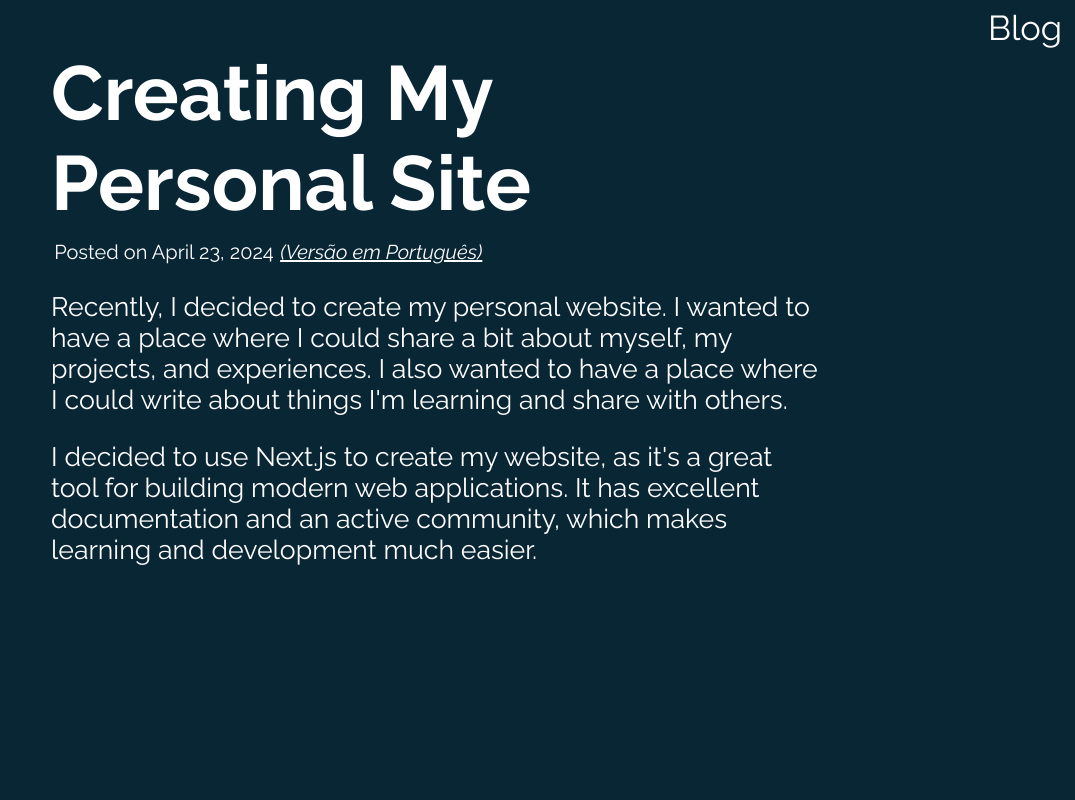
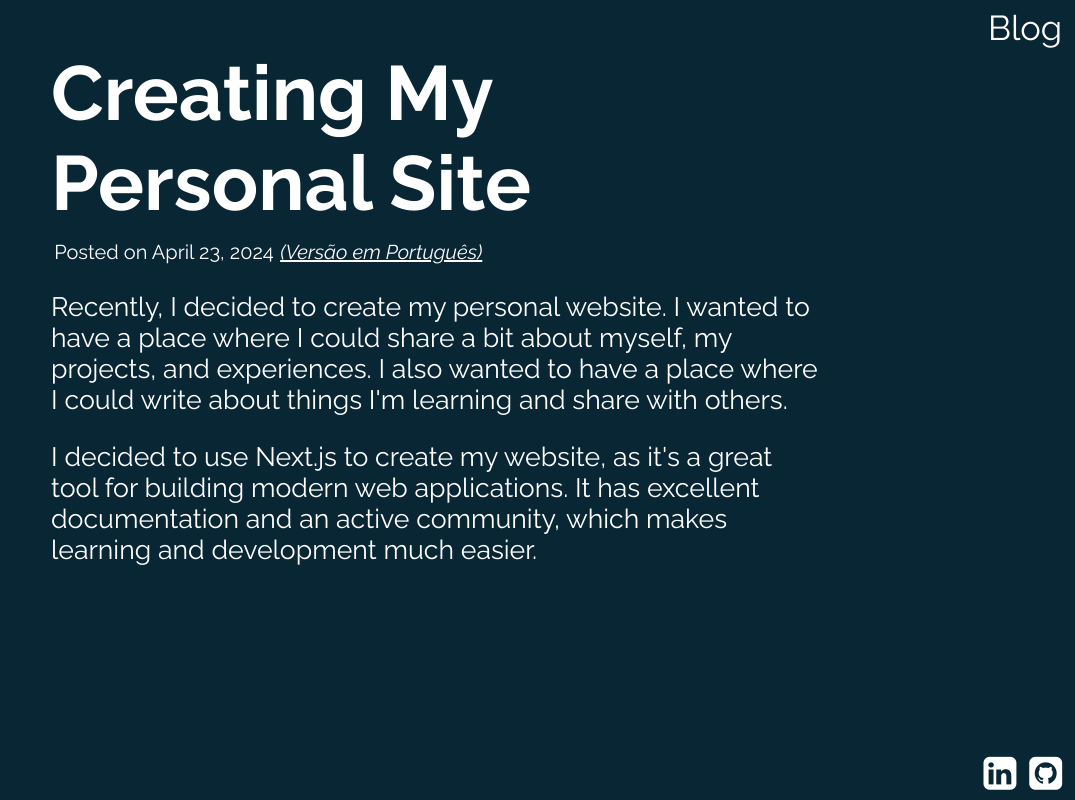
Before and after one commit to JhonattasFerreira/my-site, a Next.js app: page /blog/2024/04/23/creating-my-personal-site in a window 1280 px wide. Shown: the whole page, without its empty margins (205-1280 px from the left). Built offline with nearby package versions, Linux system fonts and the light colour scheme; a web font is replaced by a local one.

Commit message:
feat: create footer on the post component

```diff
--- a/components/Post/Post.module.css
+++ b/components/Post/Post.module.css
@@ -1,3 +1,9 @@
+.container {
+  display: flex;
+  flex-direction: column;
+  height: 100vh;
+}
+
 .mainContent {
   display: flex;
   flex-direction: column;
@@ -32,6 +38,20 @@
   color: #9ec8b9;
 }
 
+.footer {
+  margin-top: auto;
+  padding-bottom: 2vh;
+  padding-right: 3vh;
+  font-size: 11.2vw;
+  display: flex;
+  flex-direction: row;
+  justify-content: flex-end;
+}
+
+.footer a:first-child {
+  padding-right: 2.5vw;
+}
+
 @media (min-width: 600px) and (max-width: 961px) {
   .mainContent {
     font-size: 19pt;
@@ -43,9 +63,19 @@
   }
 
   .options {
-    font-size: 2.1vw;
+    font-size: 2.5vw;
     padding-top: 1.5vw;
     padding-left: 0.5vw;
+  }
+
+  .footer {
+    padding-bottom: 1.5vw;
+    padding-right: 1vw;
+    font-size: 6vw;
+  }
+
+  .footer a:first-child {
+    padding-right: 2vw;
   }
 }
 
@@ -69,4 +99,14 @@
   .options time {
     margin-right: 0.5vw;
   }
+
+  .footer {
+    padding-bottom: 0.3vw;
+    padding-right: 1vw;
+    font-size: 3vw;
+  }
+
+  .footer a:first-child {
+    padding-right: 1vw;
+  }
 }
--- a/components/Post/index.js
+++ b/components/Post/index.js
@@ -21,7 +21,7 @@ const Post = ({ title, date, children }) => {
   }, []);
 
   return (
-    <>
+    <div className={styles.container}>
       <NavItem item={{ name: "Blog", url: "/blog" }} />
       <main className={styles.mainContent}>
         <h1 className={styles.title}>{title}</h1>
@@ -45,7 +45,24 @@ const Post = ({ title, date, children }) => {
         </section>
         <section className={styles.post}>{children}</section>
       </main>
-    </>
+      <footer className={styles.footer}>
+        <a
+          target="_blank"
+          href="https://www.linkedin.com/in/jhonattasferreira/"
+          aria-label="Go to my LinkedIn profile"
+        >
+          <i className="fa fa-linkedin-square"></i>
+        </a>
+
+        <a
+          target="_blank"
+          href="https://github.com/JhonattasFerreira"
+          aria-label="Go to my GitHub profile"
+        >
+          <i className="fa fa-github-square"></i>
+        </a>
+      </footer>
+    </div>
   );
 };
 
```
